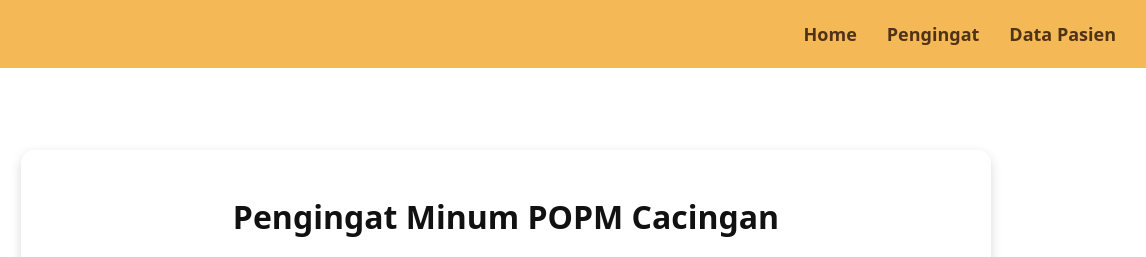
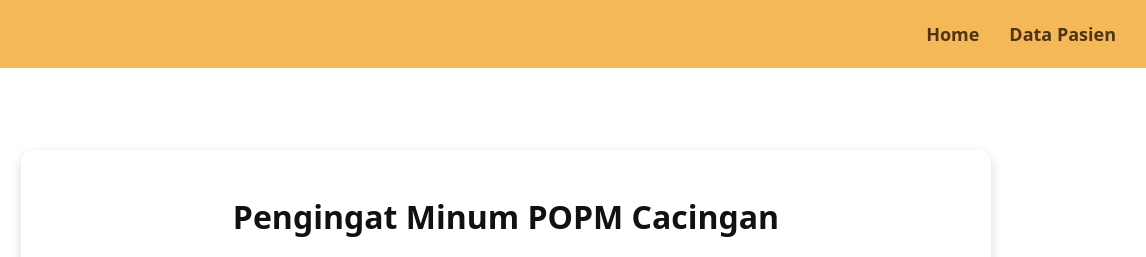
Before and after one commit to SSCC-SanitasiSehatCegahCacingan/Siperca-Pengingat-POPM, a plain HTML site: page index.html in a window 1280 px wide. Shown: the top 257 px of the page, 134-1280 px from the left. Drawn offline with Linux system fonts and the light colour scheme.

Commit message:
index.html

```diff
--- a/index.html
+++ b/index.html
@@ -231,7 +231,6 @@
 
             <div class="nav-links">
                 <a href="https://sscc-sanitasisehatcegahcacingan.github.io/Siperca-Home/" target="_blank" title="Menuju ke halaman Home">Home</a>
-                <a href="https://sscc-sanitasisehatcegahcacingan.github.io/Siperca-Pengingat-POPM/" target="_blank" title="Menuju ke halaman Pengingat">Pengingat</a>
                 <a href="https://sscc-sanitasisehatcegahcacingan.github.io/Siperca-Data-Pasien/" target="_blank" title="Menuju ke halaman Data Pasien">Data Pasien</a>
             </div>
 
```
